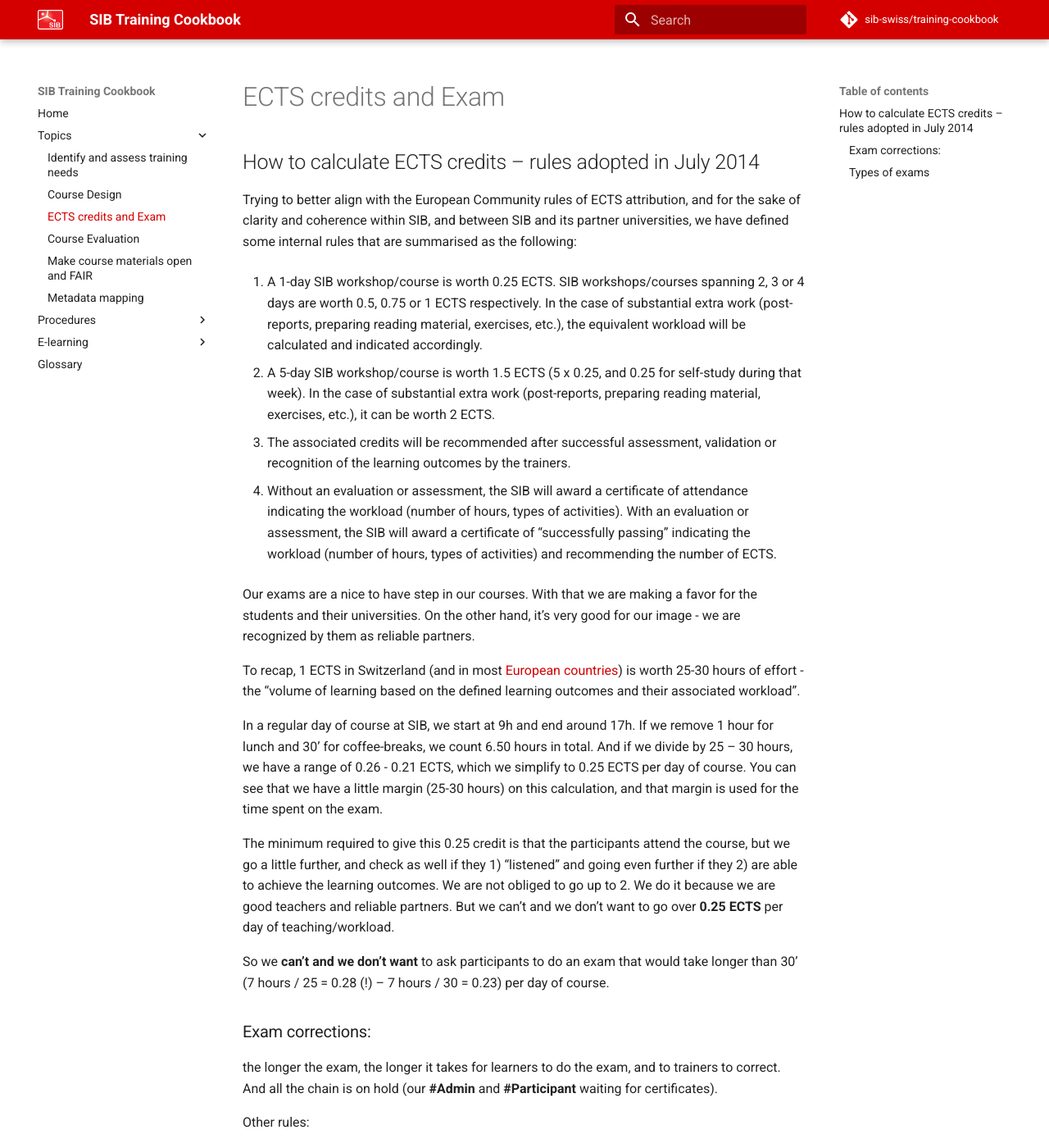
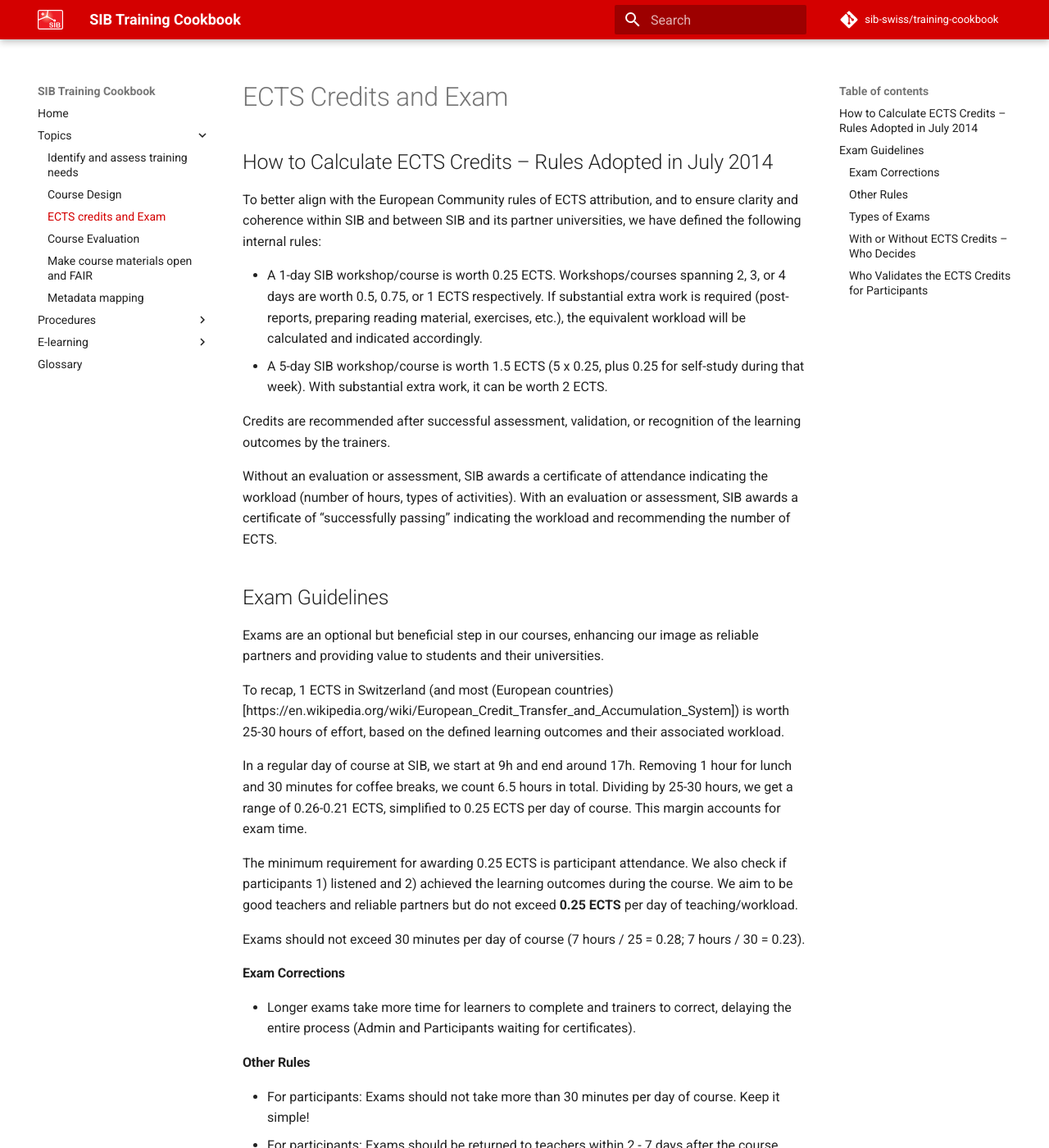
Before and after one commit to sib-swiss/training-cookbook, an MkDocs documentation site: the page built from docs/topic/ECTS_exam.md, in a window 1280 px wide and 1400 px high. Shown: the whole window at 82% size. Built offline with MkDocs 1.6.1 and Material for MkDocs 9.7.7, drawn with Linux system fonts in a browser that asks for light colours; comment, search, counter and statistics services are not loaded; some of the changed text lies outside the part shown.

Commit message:
updates un topics text

```diff
--- a/docs/topic/ECTS_exam.md
+++ b/docs/topic/ECTS_exam.md
@@ -1,51 +1,51 @@
-# ECTS credits and Exam
+# ECTS Credits and Exam
 
-## How to calculate ECTS credits – rules adopted in July 2014
+## How to Calculate ECTS Credits – Rules Adopted in July 2014
 
-Trying to better align with the European Community rules of ECTS attribution, and for the sake of clarity and coherence within SIB, and between SIB and its partner universities, we have defined some internal rules that are summarised as the following:
+To better align with the European Community rules of ECTS attribution, and to ensure clarity and coherence within SIB and between SIB and its partner universities, we have defined the following internal rules:
 
-1. A 1-day SIB workshop/course is worth 0.25 ECTS. SIB workshops/courses spanning 2, 3 or 4 days are worth 0.5, 0.75 or 1 ECTS respectively. In the case of substantial extra work (post-reports, preparing reading material, exercises, etc.), the equivalent workload will be calculated and indicated accordingly.
+- A 1-day SIB workshop/course is worth 0.25 ECTS. Workshops/courses spanning 2, 3, or 4 days are worth 0.5, 0.75, or 1 ECTS respectively. If substantial extra work is required (post-reports, preparing reading material, exercises, etc.), the equivalent workload will be calculated and indicated accordingly.
+- A 5-day SIB workshop/course is worth 1.5 ECTS (5 x 0.25, plus 0.25 for self-study during that week). With substantial extra work, it can be worth 2 ECTS.
 
-2. A 5-day SIB workshop/course is worth 1.5 ECTS (5 x 0.25, and 0.25 for self-study during that week). In the case of substantial extra work (post-reports, preparing reading material, exercises, etc.), it can be worth 2 ECTS.
+Credits are recommended after successful assessment, validation, or recognition of the learning outcomes by the trainers.
 
-3. The associated credits will be recommended after successful assessment, validation or recognition of the learning outcomes by the trainers.
+Without an evaluation or assessment, SIB awards a certificate of attendance indicating the workload (number of hours, types of activities). With an evaluation or assessment, SIB awards a certificate of “successfully passing” indicating the workload and recommending the number of ECTS.
 
-4. Without an evaluation or assessment, the SIB will award a certificate of attendance indicating the workload (number of hours, types of activities). With an evaluation or assessment, the SIB will award a certificate of "successfully passing" indicating the workload (number of hours, types of activities) and recommending the number of ECTS.
+## Exam Guidelines
 
-Our exams are a nice to have step in our courses. With that we are making a favor for the students and their universities. On the other hand, it’s very good for our image - we are recognized by them as reliable partners.
+Exams are an optional but beneficial step in our courses, enhancing our image as reliable partners and providing value to students and their universities.
 
-To recap, 1 ECTS in Switzerland (and in most [European countries](https://en.wikipedia.org/wiki/European_Credit_Transfer_and_Accumulation_System)) is worth 25-30 hours of effort - the "volume of learning based on the defined learning outcomes and their associated workload".
+To recap, 1 ECTS in Switzerland (and most (European countries)[https://en.wikipedia.org/wiki/European_Credit_Transfer_and_Accumulation_System]) is worth 25-30 hours of effort, based on the defined learning outcomes and their associated workload.
 
-In a regular day of course at SIB, we start at 9h and end around 17h. If we remove 1 hour for lunch and 30’ for coffee-breaks, we count 6.50 hours in total. And if we divide by 25 – 30 hours, we have a range of 0.26 - 0.21 ECTS, which we simplify to 0.25 ECTS per day of course. You can see that we have a little margin (25-30 hours) on this calculation, and that margin is used for the time spent on the exam.
+In a regular day of course at SIB, we start at 9h and end around 17h. Removing 1 hour for lunch and 30 minutes for coffee breaks, we count 6.5 hours in total. Dividing by 25-30 hours, we get a range of 0.26-0.21 ECTS, simplified to 0.25 ECTS per day of course. This margin accounts for exam time.
 
-The minimum required to give this 0.25 credit is that the participants attend the course, but we go a little further, and check as well if they 1) “listened” and going even further if they 2) are able to achieve the learning outcomes. We are not obliged to go up to 2. We do it because we are good teachers and reliable partners.  But we can’t and we don’t want to go over **0.25 ECTS** per day of teaching/workload.
+The minimum requirement for awarding 0.25 ECTS is participant attendance. We also check if participants 1) listened and 2) achieved the learning outcomes during the course. We aim to be good teachers and reliable partners but do not exceed **0.25 ECTS** per day of teaching/workload.
 
-So we **can’t and we don’t want** to ask participants to do an exam that would take longer than 30’ (7 hours / 25 = 0.28 (!) – 7 hours / 30 = 0.23) per day of course.
+Exams should not exceed 30 minutes per day of course (7 hours / 25 = 0.28; 7 hours / 30 = 0.23).
 
-### Exam corrections:
-the longer the exam, the longer it takes for learners to do the exam, and to trainers to correct. And all the chain is on hold (our **#Admin** and **#Participant** waiting for certificates).
+#### Exam Corrections
 
-Other rules:
+- Longer exams take more time for learners to complete and trainers to correct, delaying the entire process (Admin and Participants waiting for certificates).
 
-- For a **#Participant**: an exam shouldn’t take more than 30’ per day of course. Make it simple(r)!
-- For **#Participant**: No more than 48 hours to send the exam back to teachers
-- For **#Trainers**: No more than 48 hours for the teachers to send back the results to the **#Manager** and **#Admin**
-- The certificates should be sent to the **#Participant** at latest 2 weeks after the end of a course!
+#### Other Rules
 
-### Types of exams
-that can be discussed with the **#Trainers**:
+- For participants: Exams should not take more than 30 minutes per day of course. Keep it simple!
+- For participants: Exams should be returned to teachers within 2 - 7 days after the course ended.
+- For trainers: Results should be sent back to the manager and admin within a resonable short time period.
+- Certificates should be sent to participants within 2 weeks after the course ends.
 
-- Multiple-choice: are good options for courses with some Theory, and that are repeated often.
-- Extra-exercise/activity: It should be an exercise that will not take much time to be corrected.
-- Sometimes the **#Trainers** correct together an exercise with the students that are interested in the credits, doing a follow up and extra oral questions.
-- Oral exam at the end of the course
+#### Types of Exams
 
+Discussed with trainers:
 
+- **Multiple-choice**: Suitable for courses with some theory and repeated often.
+- **Extra-exercise/activity**: Should be quick to correct.
+- **Collaborative correction**: Trainers may correct exercises with students interested in credits, including follow-up and oral questions.
+- **Oral exam**: Conducted at the end of the course.
 
-**With or without ECTS credits – who decides**
+#### With or Without ECTS Credits – Who Decides
+It is not mandatory for a SIB course to have ECTS credits. It is recommended but not mandatory. Providing ECTS requires extra work from the trainer, who has the right to decide if the course will have ECTS.
 
-It’s not mandatory that a SIB course has ECTS associated to it. It’s recommended but not mandatory. Providing ECTS requires extra work from the **#Trainer**, the **#Trainer** has thus the right to decide if the course will have ECTS.
+#### Who Validates the ECTS Credits for Participants
 
-**Who validates the ECTS credits for the #Participant**
-
-For SIB courses with an evaluation, we deliver certificates with the number of ECTS credits for those who succeeded in the assessment. Then, the **#Participant** can ask their university or PhD program to validate these credits according to their rules.
+For SIB courses with an evaluation, we deliver certificates with the number of ECTS credits for those who succeeded in the assessment. Participants can then ask their university or PhD program to validate these credits according to their rules.
```
Also changed, not shown: docs/topic/course_design.md (+0 -3 lines), docs/topic/course_evaluation.md (+8 -8 lines), docs/topic/metadata.md (+7 -10 lines).
